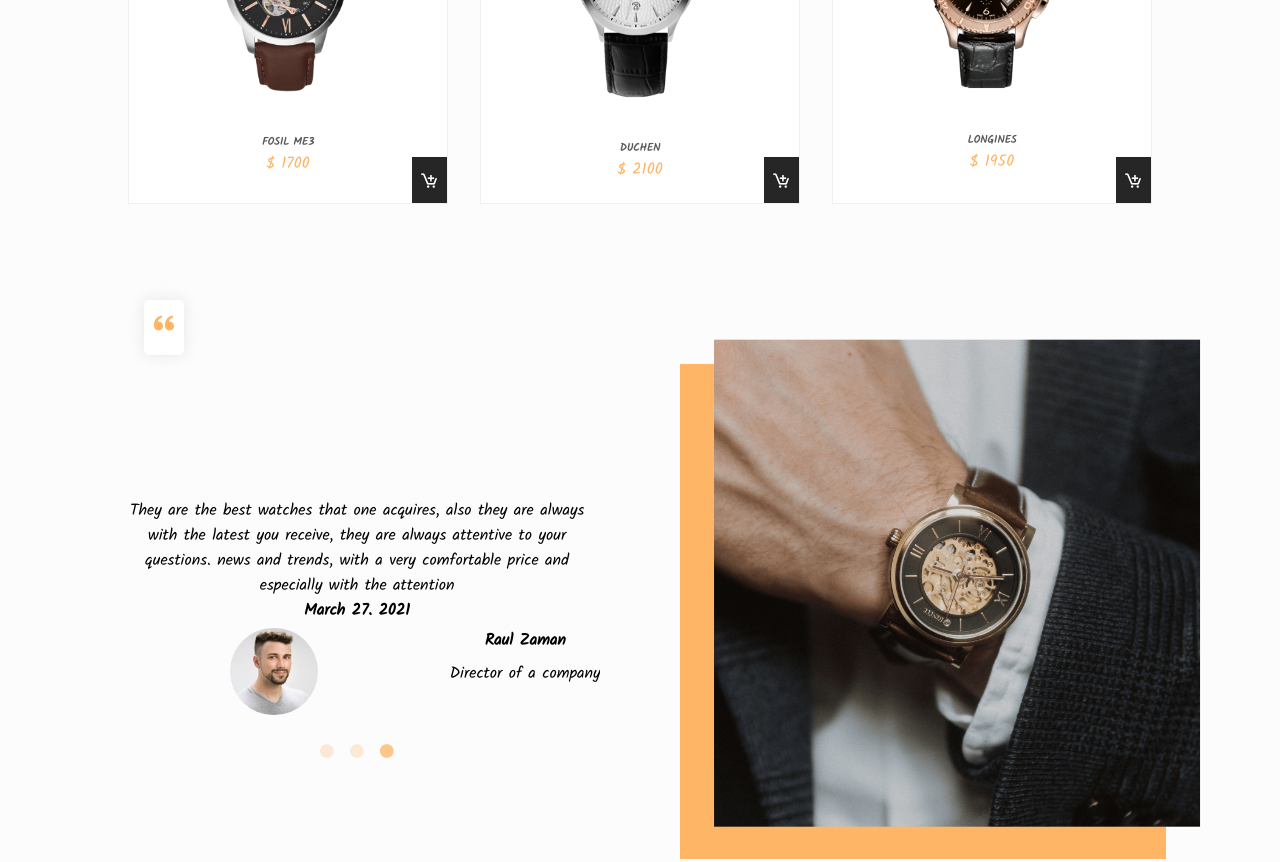
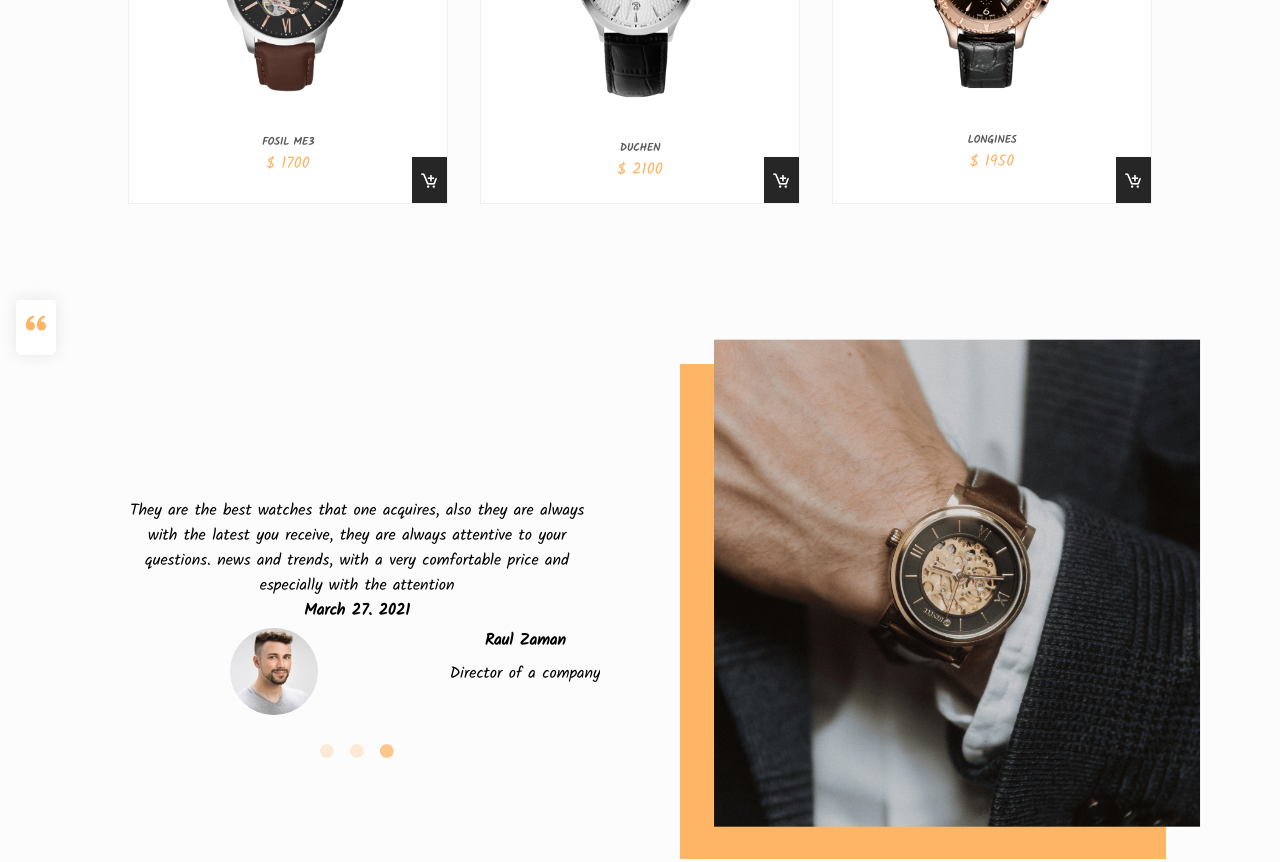
Before and after one commit to Noha-Abdelkader/E-commerce-JS, a plain HTML site: page index.html in a window 1280 px wide. Shown: the part 2994-3856 px from the top of the page. Drawn offline with Linux system fonts and the light colour scheme.

Commit message:
edit style

```diff
--- a/css/style.css
+++ b/css/style.css
@@ -894,7 +894,7 @@ row-gap:1rem;
     margin: 1rem;
     position: absolute;
     top: 0;
-    left: 10%;
+    left: 0%;
 }
 #testimonial > div:nth-child(2){
     display: flex;
```
